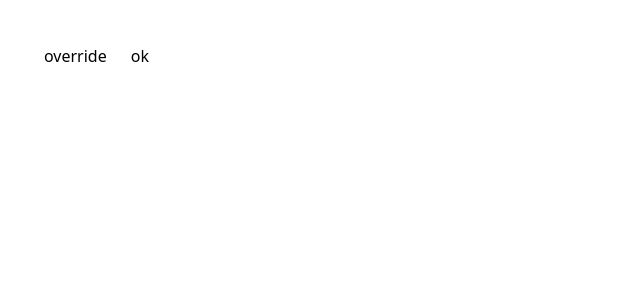
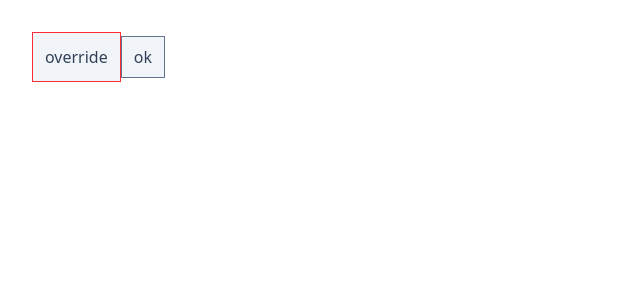
Before and after one commit to pharos-lab/lanthorn, a Vue app: page / in a window 1280 px wide. Shown: the top 300 px of the page, without its empty margins (0-640 px from the left). Built offline with nearby package versions, Linux system fonts and the light colour scheme.

Commit message:
add default color for theme

```diff
--- a/src/App.vue
+++ b/src/App.vue
@@ -3,7 +3,7 @@
 
 <template>
   <div class="p-8">
-    <Button class="p-3">override</Button>
+    <Button class="p-3 border-red-500">override</Button>
     <Button>ok</Button>
   </div>
 </template>
--- a/src/components/button/Button.vue
+++ b/src/components/button/Button.vue
@@ -23,8 +23,8 @@ import { inject, type HTMLAttributes } from 'vue'
 import { type Pharos } from '../../types';
 
 const props = defineProps<{
-    href: string,
-    class: HTMLAttributes['class']
+    href?: string,
+    class?: HTMLAttributes['class'],
 }>()
 
 const pharos = inject<Pharos>('pharos')
--- a/src/composables/useTheme.ts
+++ b/src/composables/useTheme.ts
@@ -3,7 +3,15 @@ import { twMerge } from 'tailwind-merge'
 
 export function useTheme(theme:Theme) {
     function getClass(component:string, overrideClass = '') {
-        return twMerge(theme.components?.[component]?.class || '', overrideClass)
+        const colorConfig = theme.colors.default
+        const componentConfig = theme.components?.[component] || {}
+
+        const colorClasses = Object.entries(colorConfig).flatMap(([key, value]) => {
+            if (key === 'background' || key === 'foreground') return value
+
+            return componentConfig[key as keyof typeof componentConfig] ? value : ''
+        })
+        return twMerge(colorClasses, componentConfig.class || '', overrideClass)
     }
 
     return { theme, getClass }
--- a/src/themes/pharos.ts
+++ b/src/themes/pharos.ts
@@ -1,7 +1,17 @@
 const pharos = {
+    colors: {
+        default: {
+            background: 'bg-slate-100',
+            foreground: 'text-slate-700',
+            hover: 'hover:bg-slate-200',
+            border: ' border border-slate-500'
+        }
+    },
     components: {
         button: {
-            class: 'px-3 py-2'
+            class: 'px-3 py-2',
+            hover: true,
+            border: true
         }
     }
 }
--- a/src/types/index.ts
+++ b/src/types/index.ts
@@ -1,7 +1,17 @@
 export type Theme = {
+  colors: {
+    [key: string]: {
+      background: string,
+      foreground: string,
+      hover: string,
+      focus: string,
+      active: string
+    }
+  }
   components: {
     [key: string]: {
-      class?: string
+      class?: string,
+      hover?: Boolean,
     }
   }
 }
```
